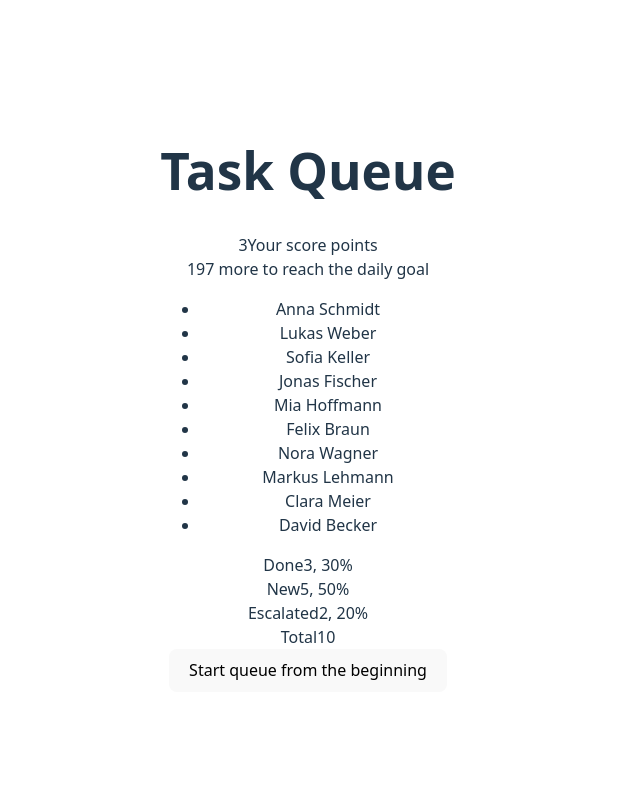
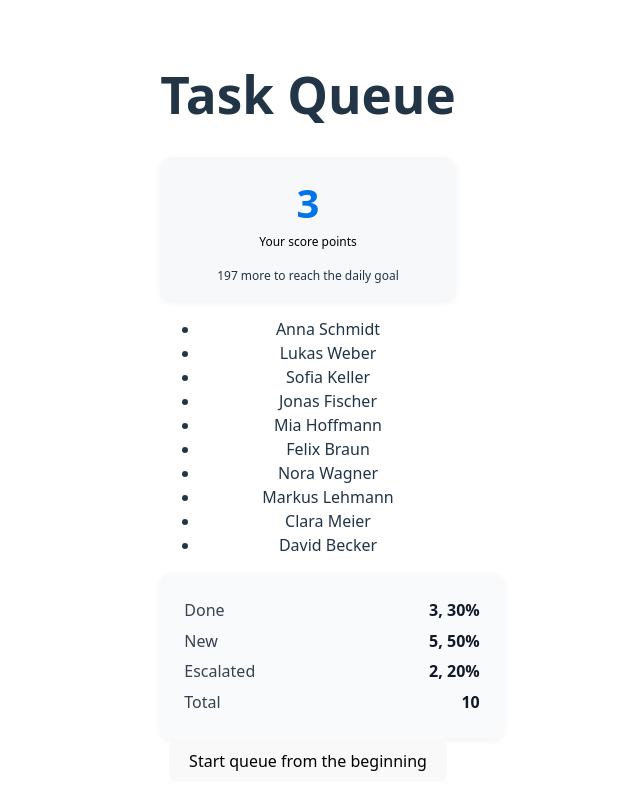
Before and after one commit to Catherine358/tasks-manager, a React (Vite) app: page / in a window 1280 px wide. Shown: the top 810 px of the page, without its empty margins (332-972 px from the left). Built offline with nearby package versions, Linux system fonts and the light colour scheme.

Commit message:
added first styles to TaskStatistics.tsx and TaskCounter.tsx

```diff
--- a/src/components/TaskCounter.tsx
+++ /dev/null
@@ -1,22 +0,0 @@
-import {useSelector} from "react-redux";
-import type {RootState} from "../store/store.ts";
-
-const DAILY_GOAL = 200;
-
-export default function TaskCounter() {
-  const tasks = useSelector((state: RootState) => state.tasks.tasks);
-  const doneCount = tasks.filter((task) => task.status === "done").length;
-  const remainingTasks = DAILY_GOAL - doneCount;
-
-  return (
-    <div>
-      <div>
-        <span>{doneCount}</span>
-        <span>Your score points</span>
-      </div>
-      {remainingTasks > 0 && (
-          <span>{remainingTasks} more to reach the daily goal</span>
-      )}
-    </div>
-  );
-};
--- /dev/null
+++ b/src/components/TaskCounter/TaskCounter.module.css
@@ -0,0 +1,30 @@
+.counterCard {
+    display: flex;
+    flex-direction: column;
+    align-items: center;
+    gap: 1rem;
+    background: #f7f8fa;
+    border-radius: 12px;
+    padding: 1rem 1.5rem;
+    box-shadow: 0 2px 6px rgba(0, 0, 0, 0.05);
+}
+
+.counterRow {
+    display: flex;
+    flex-direction: column;
+ }
+
+.counterText {
+    font-size: 0.75rem;
+    color: #000000;
+}
+
+.counterNumber {
+    font-size: 2.5rem;
+    font-weight: bold;
+    color: #0074E8;
+}
+
+.counterInfo {
+    font-size: 0.75rem;
+}
--- /dev/null
+++ b/src/components/TaskCounter/TaskCounter.tsx
@@ -0,0 +1,23 @@
+import {useSelector} from "react-redux";
+import type {RootState} from "../../store/store.ts";
+import styles from './TaskCounter.module.css';
+
+const DAILY_GOAL = 200;
+
+export default function TaskCounter() {
+  const tasks = useSelector((state: RootState) => state.tasks.tasks);
+  const doneCount = tasks.filter((task) => task.status === "done").length;
+  const remainingTasks = DAILY_GOAL - doneCount;
+
+  return (
+    <div className={styles.counterCard}>
+      <div className={styles.counterRow}>
+        <span className={styles.counterNumber}>{doneCount}</span>
+        <span className={styles.counterText}>Your score points</span>
+      </div>
+      {remainingTasks > 0 && (
+          <span className={styles.counterInfo}>{remainingTasks} more to reach the daily goal</span>
+      )}
+    </div>
+  );
+};
--- a/src/components/TaskStatistics.tsx
+++ /dev/null
@@ -1,34 +0,0 @@
-import {useSelector} from "react-redux";
-import type {RootState} from "../store/store.ts";
-
-export default function TaskStatistics() {
-  const tasks = useSelector((state: RootState) => state.tasks.tasks);
-  const totalCount = tasks.length;
-  const doneCount = tasks.filter((task) => task.status === "done").length;
-  const newCount = tasks.filter((task) => task.status === "new").length;
-  const escalatedCount = tasks.filter((task) => task.status === "escalated").length;
-  const donePrcnt = Math.round((doneCount / totalCount) * 100);
-  const newPrcnt = Math.round((newCount / totalCount) * 100);
-  const escalatedPrcnt = Math.round((escalatedCount / totalCount) * 100);
-
-  return (
-    <div>
-      <div>
-        <span>Done</span>
-        <span>{doneCount}, {donePrcnt}%</span>
-      </div>
-      <div>
-        <span>New</span>
-        <span>{newCount}, {newPrcnt}%</span>
-      </div>
-      <div>
-        <span>Escalated</span>
-        <span>{escalatedCount}, {escalatedPrcnt}%</span>
-      </div>
-      <div>
-        <span>Total</span>
-        <span>{totalCount}</span>
-      </div>
-    </div>
-  );
-};
--- /dev/null
+++ b/src/components/TaskStatistics/TaskStatistics.module.css
@@ -0,0 +1,24 @@
+.statsCard {
+    background: #f9fafb;
+    padding: 1.2rem 1.5rem;
+    border-radius: 12px;
+    box-shadow: 0 2px 6px rgba(0, 0, 0, 0.05);
+    width: 100%;
+    max-width: 400px;
+}
+
+.statRow {
+    display: flex;
+    justify-content: space-between;
+    margin: 0.4rem 0;
+}
+
+.label {
+    font-weight: 500;
+    color: #374151;
+}
+
+.value {
+    color: #111827;
+    font-weight: 600;
+}
--- /dev/null
+++ b/src/components/TaskStatistics/TaskStatistics.tsx
@@ -0,0 +1,35 @@
+import {useSelector} from "react-redux";
+import type {RootState} from "../../store/store.ts";
+import styles from "./TaskStatistics.module.css";
+
+export default function TaskStatistics() {
+  const tasks = useSelector((state: RootState) => state.tasks.tasks);
+  const totalCount = tasks.length;
+  const doneCount = tasks.filter((task) => task.status === "done").length;
+  const newCount = tasks.filter((task) => task.status === "new").length;
+  const escalatedCount = tasks.filter((task) => task.status === "escalated").length;
+  const donePrcnt = Math.round((doneCount / totalCount) * 100);
+  const newPrcnt = Math.round((newCount / totalCount) * 100);
+  const escalatedPrcnt = Math.round((escalatedCount / totalCount) * 100);
+
+  return (
+    <div className={styles.statsCard}>
+      <div className={styles.statRow}>
+        <span className={styles.label}>Done</span>
+        <span className={styles.value}>{doneCount}, {donePrcnt}%</span>
+      </div>
+      <div className={styles.statRow}>
+        <span className={styles.label}>New</span>
+        <span className={styles.value}>{newCount}, {newPrcnt}%</span>
+      </div>
+      <div className={styles.statRow}>
+        <span className={styles.label}>Escalated</span>
+        <span className={styles.value}>{escalatedCount}, {escalatedPrcnt}%</span>
+      </div>
+      <div className={styles.statRow}>
+        <span className={styles.label}>Total</span>
+        <span className={styles.value}>{totalCount}</span>
+      </div>
+    </div>
+  );
+};
--- a/src/pages/TaskQueue.tsx
+++ b/src/pages/TaskQueue.tsx
@@ -1,6 +1,6 @@
 import TaskList from "../components/TaskList.tsx";
-import TaskStatistics from "../components/TaskStatistics.tsx";
-import TaskCounter from "../components/TaskCounter.tsx";
+import TaskStatistics from "../components/TaskStatistics/TaskStatistics.tsx";
+import TaskCounter from "../components/TaskCounter/TaskCounter.tsx";
 
 export default function TaskQueue() {
     return (
```
